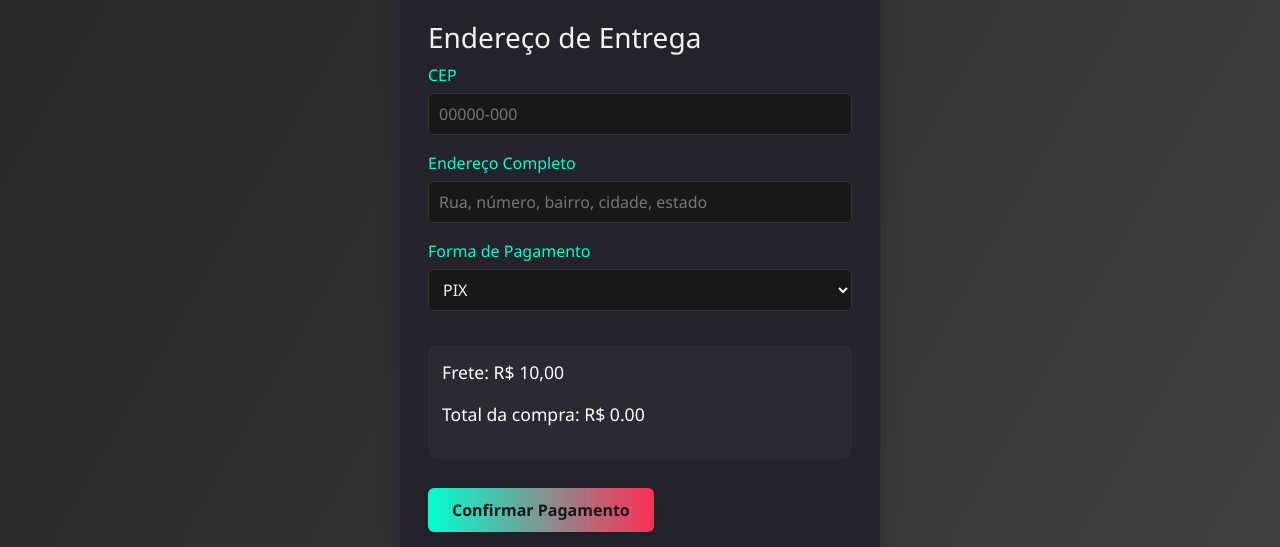
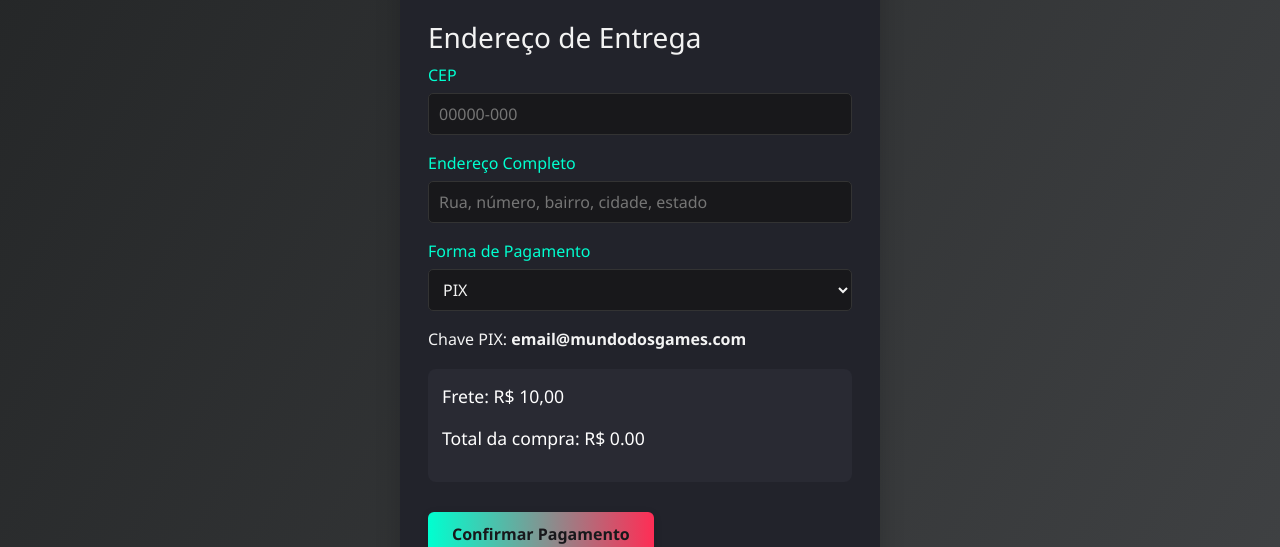
Before and after one commit to GustAndrade07/ProjetoWeb-Site, a plain HTML site: page pagamento.html in a window 1280 px wide. Shown: the part 253-800 px from the top of the page. Drawn offline with nearby package versions, Linux system fonts and the light colour scheme.

Commit message:
subindo ultimos ajustes

```diff
--- a/pagamento.html
+++ b/pagamento.html
@@ -82,7 +82,6 @@
 					  <p>Total da compra: <span id="cart-total">R$ 0,00</span></p>
 				</div>
 
-				<a href="confirmar.html" class="btn">Confirmar Pagamento</a>
 				<button type="submit" class="btn">Confirmar Pagamento</button>
 			</form>
 			<p class="simple-footer">
@@ -123,6 +122,52 @@
 				document.getElementById('cep').value = usuario.cep || '';
 				document.getElementById('endereco').value = usuario.endereco || '';
 			}
+
+			// Exibe campos conforme método de pagamento e valida submit
+
+			document.addEventListener('DOMContentLoaded', function() {
+    const select = document.getElementById('forma-pagamento');
+    const dadosCartao = document.getElementById('dados-cartao');
+    const infoPix = document.getElementById('info-pix');
+    const infoBoleto = document.getElementById('info-boleto');
+    const form = document.getElementById('form-pagamento');
+    const camposCartao = [
+      document.getElementById('numero-cartao'),
+      document.getElementById('nome-cartao'),
+      document.getElementById('validade-cartao'),
+      document.getElementById('cvv-cartao')
+    ];
+    function atualizarCamposPagamento() {
+        if (select.value === 'cartao') {
+            dadosCartao.style.display = 'block';
+            infoPix.style.display = 'none';
+            infoBoleto.style.display = 'none';
+            camposCartao.forEach(campo => campo.setAttribute('required', 'required'));
+        } else {
+            dadosCartao.style.display = 'none';
+            infoPix.style.display = select.value === 'pix' ? 'block' : 'none';
+            infoBoleto.style.display = select.value === 'boleto' ? 'block' : 'none';
+            camposCartao.forEach(campo => campo.removeAttribute('required'));
+        }
+    }
+    select.addEventListener('change', atualizarCamposPagamento);
+    atualizarCamposPagamento(); // inicializa
+
+    form.addEventListener('submit', function(e) {
+      let erro = false;
+      if (select.value === 'cartao') {
+        let vazio = camposCartao.some(campo => !campo.value.trim());
+        if (vazio) {
+          erro = true;
+          alert('Preencha todos os campos do cartão para confirmar o pagamento.');
+        }
+      }
+      e.preventDefault();
+      if (!erro) {
+        window.location.href = 'confirmar.html';
+      }
+    });
+});
 		</script>
 </body>
 </html>
```
